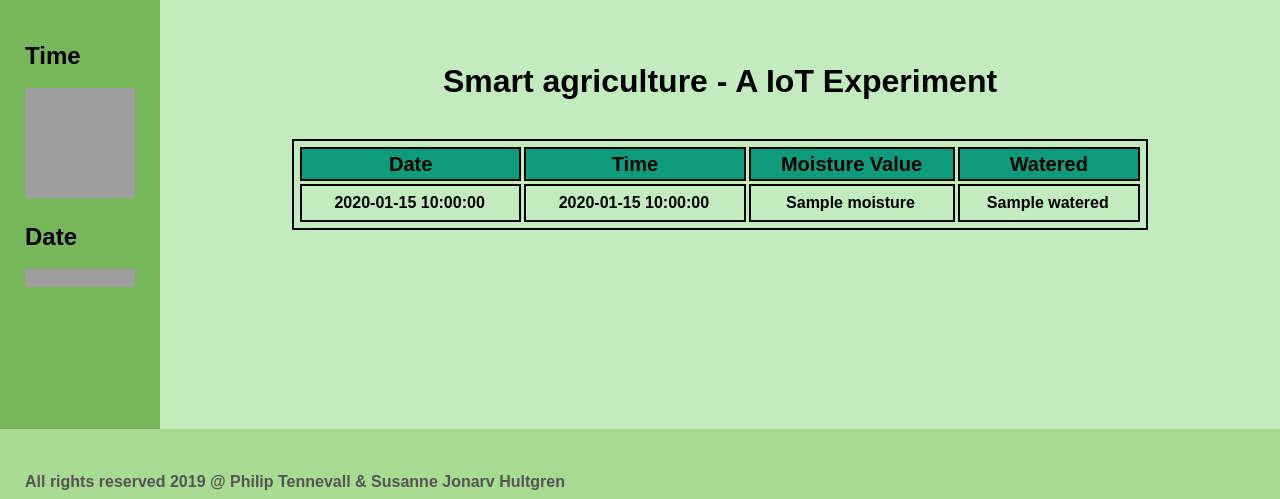
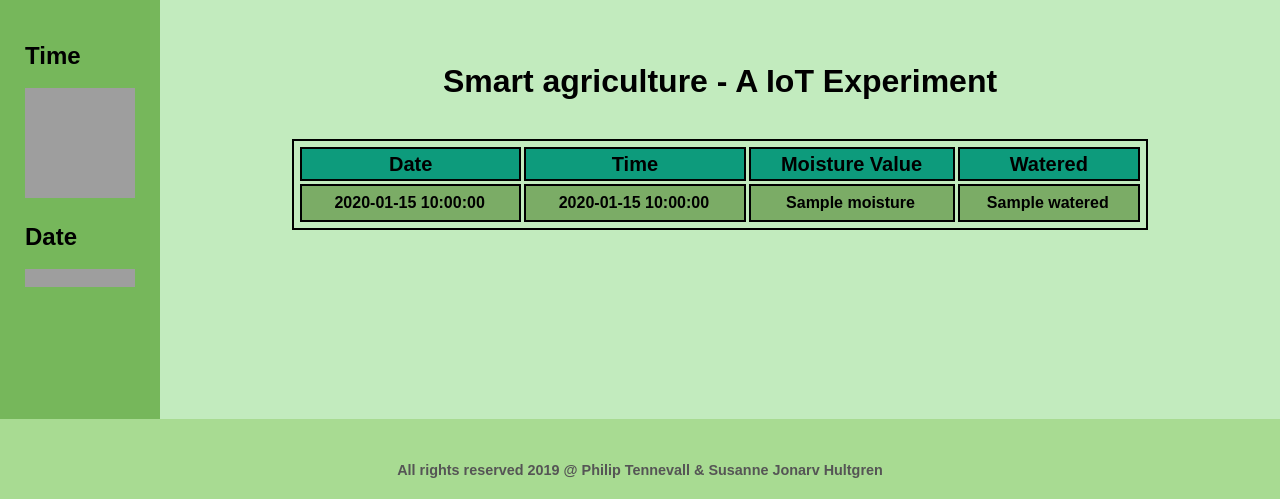
Before and after one commit to Swirl86/GreenGarden, a Flask app: template templates/index.html in a window 1280 px wide. Shown: the part 301-800 px from the top of the page. Run offline with Flask 2, Linux system fonts and the light colour scheme; the template is opened without the code that fills it: most values are stand-ins (such as "Sample title", 1, 10 or a date in 2020); some libraries are stand-ins or nearby versions; grey boxes are pictures that could not be loaded.

Commit message:
Changed footer and side nav bar style a litle

```diff
--- a/static/styles/mainpage.css
+++ b/static/styles/mainpage.css
@@ -1,7 +1,7 @@
 body {
   margin: 0;
   padding: 0;
-  overflow: hidden;
+  overflow: auto;
   height: 100%;
   max-height: 100%;
   font-family: Sans-serif;
@@ -36,24 +36,30 @@ main {
   left: 0;
   bottom: 0;
   width: 100%;
-  height: 70px;
+  height: 80px;
   overflow: hidden; /* Disables scrollbars on the footer frame. To enable scrollbars, change "hidden" to "scroll" */
   background: #a8db92;
 }
-
+#footer p {
+  /* display: table-cell; */
+  font-size: 0.9em;
+  text-align: center;
+  bottom: 0;
+  vertical-align: bottom;
+}
 #nav {
   position: absolute;
   top: 300px; /* Height of the header */
   bottom: 70px; /* Height of the footer */
   left: 0;
   width: 160px;
-  overflow: auto; /* Scrollbars will appear on this frame only when there's enough content to require scrolling. To disable scrollbars, change to "hidden", or use "scroll" to enable permanent scrollbars */
+  overflow: hidden; /* Scrollbars will appear on this frame only when there's enough content to require scrolling. To disable scrollbars, change to "hidden", or use "scroll" to enable permanent scrollbars */
   background: #76b75b;
 }
 
 .innertube {
   margin: 25px; /* Provides padding for the content */
-  overflow: auto;
+  overflow: hidden;
 }
 
 p {
@@ -113,21 +119,9 @@ td {
   font-size: 20px;
   background-color: #0d9b7c;
 }
-#info-bar:hover {
+/* #info-bar:hover {
+  background-color: #7bac66;
+} */
+tr:nth-child(even) {
   background-color: #7bac66;
 }
-
-/*Cannvas hummidity indicator style */
-#container {
-  width: 100px;
-  height: 100px;
-
-  margin: 0px auto;
-  text-align: center;
-}
-#canvas {
-  position: absolute;
-  top: 73%;
-  left: 55%;
-  transform: translate(-50%, -50%);
-}
```
